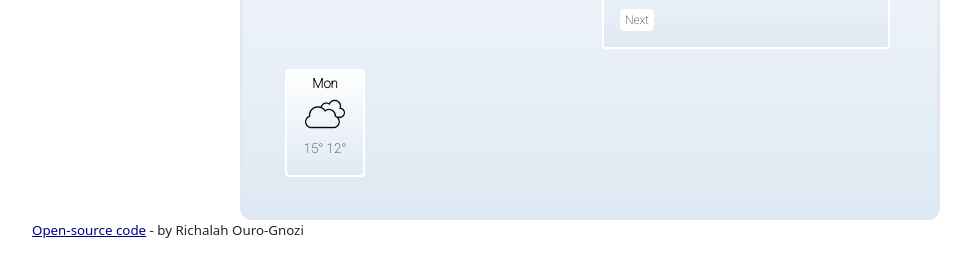
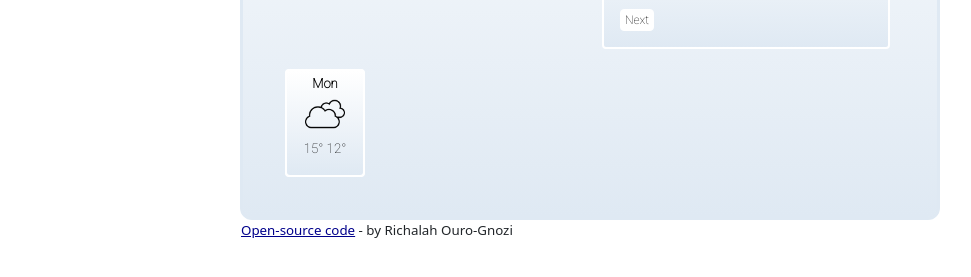
Before and after one commit to riouro/Weather_Project, a plain HTML site: page index.html in a window 1280 px wide. Shown: the part 307-584 px from the top of the page, without its empty margins (50-1021 px from the left). Drawn offline with nearby package versions, Linux system fonts and the light colour scheme; no server answers.

Commit message:
finishing touch

```diff
--- a/src/styles.css
+++ b/src/styles.css
@@ -14,6 +14,7 @@ form {
 
 small {
   font-size: smaller;
+  margin-left: 209px;
 }
 
 a {
```
